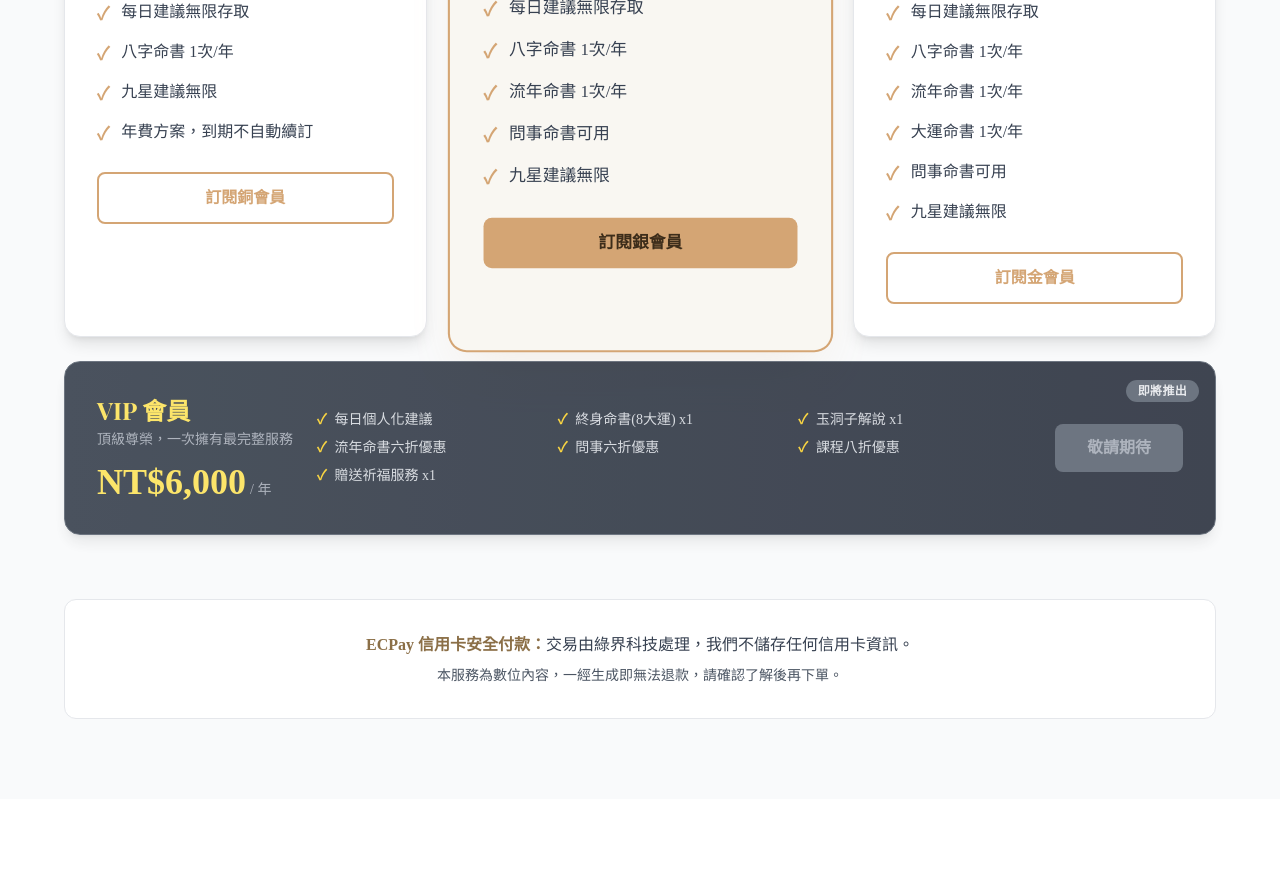
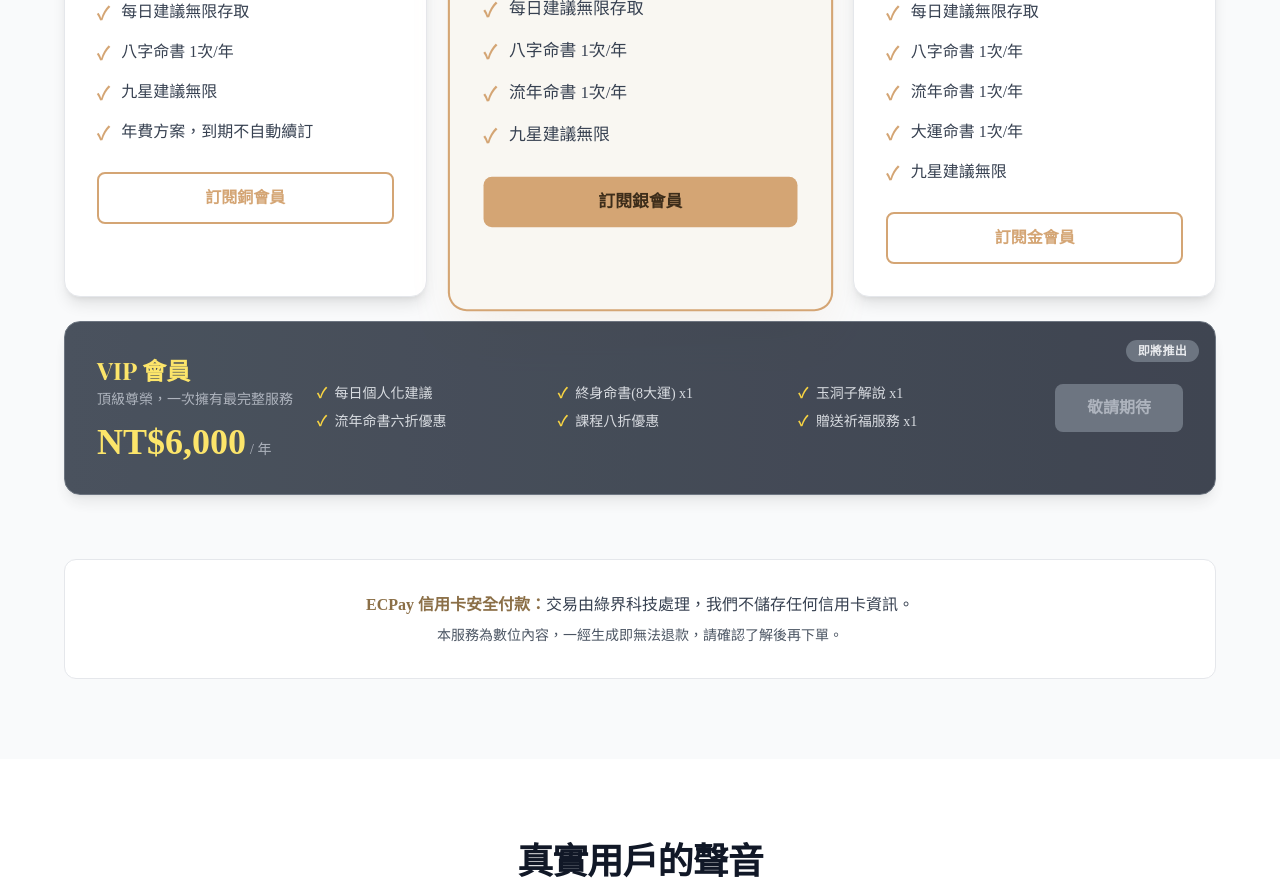
Before and after one commit to adam4taiwan/MyWeb, a Next.js app: page / in a window 1280 px wide. Shown: the part 1900-2780 px from the top of the page. Built offline with nearby package versions, Linux system fonts and the light colour scheme; no server answers.

Commit message:
fix: remove 問事命書 from pricing section and subscribe page
Co-Authored-By: Claude Sonnet 4.6 <noreply@anthropic.com>

```diff
--- a/app/subscribe/page.tsx
+++ b/app/subscribe/page.tsx
@@ -213,7 +213,7 @@ export default function SubscribePage() {
                   <p className="text-gray-400 text-xs mt-1">頂級尊榮，一次擁有最完整服務</p>
                 </div>
                 <div className="flex-grow grid grid-cols-2 gap-2">
-                  {['每日個人化建議', '終身命書(8大運) x1', '玉洞子解說 x1', '流年命書六折優惠', '問事六折優惠', '課程八折優惠', '贈送祈福服務 x1'].map((f, i) => (
+                  {['每日個人化建議', '終身命書(8大運) x1', '玉洞子解說 x1', '流年命書六折優惠', '課程八折優惠', '贈送祈福服務 x1'].map((f, i) => (
                     <div key={i} className="flex items-center gap-2 text-sm text-gray-300">
                       <span className="text-yellow-400 font-bold">✓</span>
                       <span>{f}</span>
--- a/components/PricingSection.tsx
+++ b/components/PricingSection.tsx
@@ -41,7 +41,6 @@ const pricingPlans: PricingPlan[] = [
       '每日建議無限存取',
       '八字命書 1次/年',
       '流年命書 1次/年',
-      '問事命書可用',
       '九星建議無限',
     ],
     cta: '訂閱銀會員',
@@ -60,7 +59,6 @@ const pricingPlans: PricingPlan[] = [
       '八字命書 1次/年',
       '流年命書 1次/年',
       '大運命書 1次/年',
-      '問事命書可用',
       '九星建議無限',
     ],
     cta: '訂閱金會員',
@@ -161,7 +159,7 @@ export default function PricingSection() {
               <p className="text-4xl font-bold text-yellow-300 mt-3">NT$6,000<span className="text-sm font-normal text-gray-400 ml-1">/ 年</span></p>
             </div>
             <div className="flex-grow grid grid-cols-2 md:grid-cols-3 gap-2">
-              {['每日個人化建議', '終身命書(8大運) x1', '玉洞子解說 x1', '流年命書六折優惠', '問事六折優惠', '課程八折優惠', '贈送祈福服務 x1'].map((f, i) => (
+              {['每日個人化建議', '終身命書(8大運) x1', '玉洞子解說 x1', '流年命書六折優惠', '課程八折優惠', '贈送祈福服務 x1'].map((f, i) => (
                 <div key={i} className="flex items-center gap-2 text-sm text-gray-300">
                   <span className="text-yellow-400 font-bold">✓</span>
                   <span>{f}</span>
```
